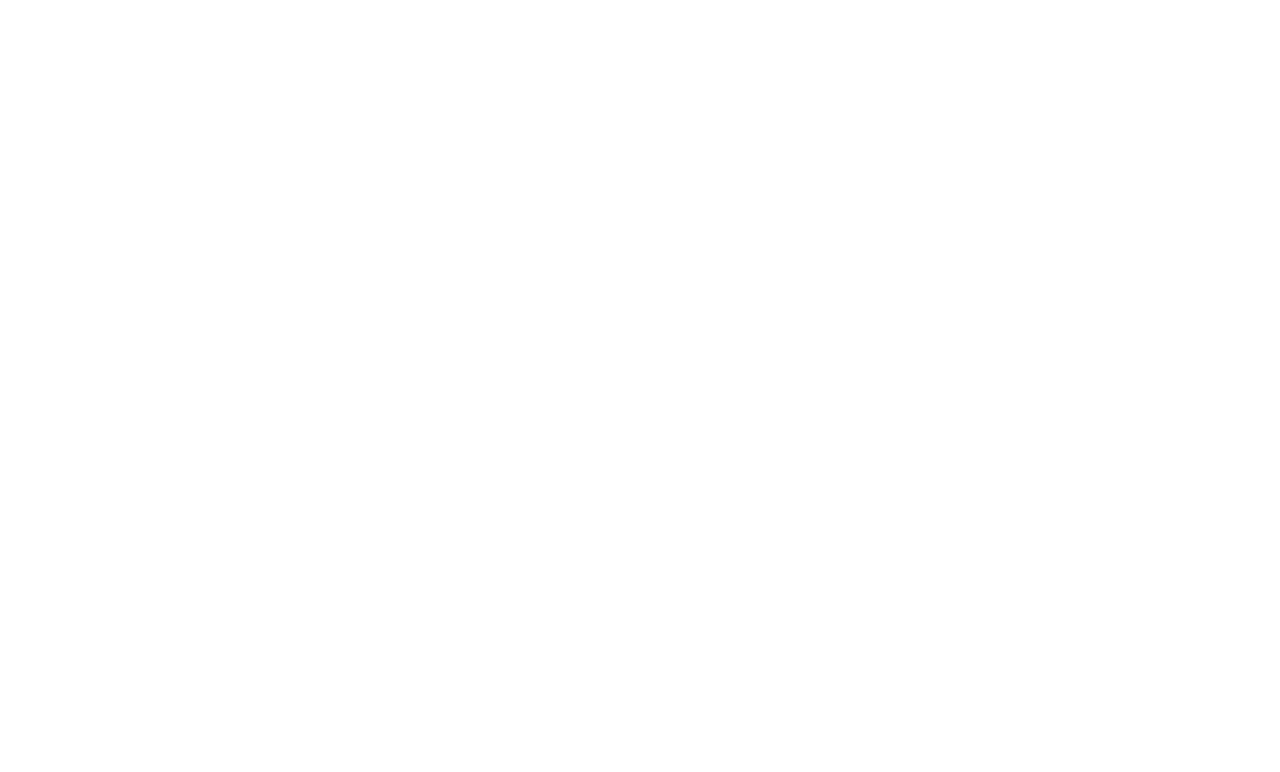
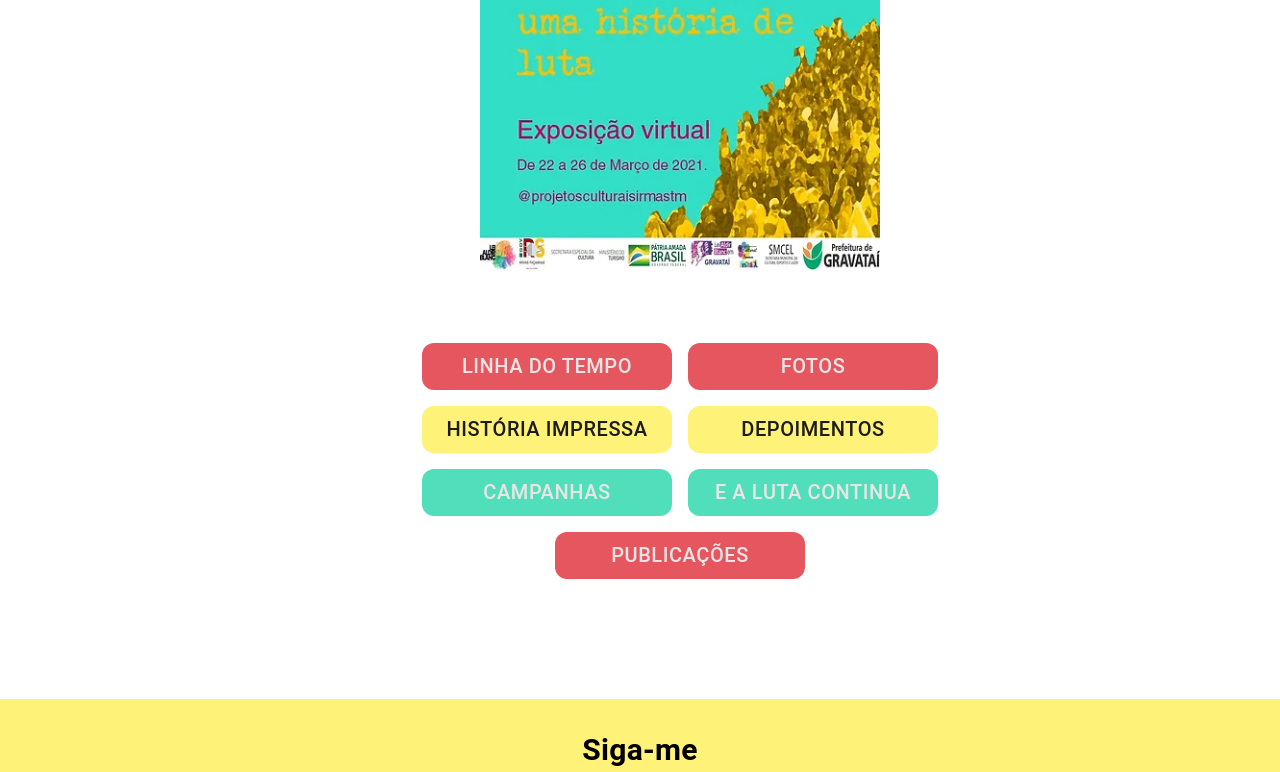
Before and after one commit to RuanF7/projetos_culturais_website, a Next.js app: page /spmg/Spmg in a window 1280 px wide. Shown: the part 2013-2785 px from the top of the page. Before the commit the page ends 1924 px from the top, so only its background shows below. Built offline with nearby package versions, Linux system fonts and the light colour scheme.

Commit message:
refactor: SPMG

```diff
--- /dev/null
+++ b/src/pages/spmg/Spmg.module.css
@@ -0,0 +1,5 @@
+.gridButtons {
+  display: grid;
+  grid-template-columns: 1fr 1fr;
+  margin-top: 60px;
+}
--- a/src/pages/spmg/Spmg.tsx
+++ b/src/pages/spmg/Spmg.tsx
@@ -2,8 +2,7 @@
 import { Box, Button, Typography } from '@mui/material'
 import React from 'react'
 import Image from 'next/image'
-import YouTubeIcon from '@mui/icons-material/YouTube';
-
+import styles from './Spmg.module.css'
 
 function Spmg() {
   return (
@@ -24,7 +23,7 @@
             alignItems: 'center',
             padding: 10,
           }}>
-          <Box>
+          <Box sx={{backgroundColor: 'secondary.main',}}>
             <Typography
               sx={{
                 fontSize: 20,
@@ -32,8 +31,8 @@
                 fontFamily: 'Open-sans',
                 textAlign: 'left',
                 paddingTop: 10,
-                marginRight: 52,
-                color: 'info.main',
+                marginRight: 54,
+                color: 'primary.main',
                 textDecoration: 'underline',
               }}>
               Exposição Virtual
@@ -44,6 +43,7 @@
             flexDirection: 'column',
             justifyContent: 'center',
             alignItems: 'center',
+            backgroundColor: 'primary.main',
           }}>
             <Typography className="irmastm"
               sx={{
@@ -112,8 +112,88 @@
                 height={400} />
             </a>
           </Box>
+          <Box sx={{ borderBottom: 2, borderColor: 'secondary.dark', width: 700, display: 'flex', alignSelf: 'center', marginTop: 20, }}></Box>
+          <Box sx={{ marginTop: 20 }}>
+            <Image src='/imagensSPMG/postagensSPMG.webp'
+              alt="Imagem do Video Apresentação do projeto"
+              width={400}
+              height={400}
+            />
+          </Box>
+          <Box className={styles.gridButtons}>
+              <Button
+                sx={{
+                  fontSize: 20,
+                  backgroundColor: 'secondary.main',
+                  color: 'warning.light',
+                  width: 250,
+                  margin: 1,
+                  borderRadius: 3
+                }}
+              >Linha do tempo</Button>
+              <Button
+                sx={{
+                  fontSize: 20,
+                  backgroundColor: 'secondary.main',
+                  color: 'warning.light',
+                  width: 250,
+                  margin: 1,
+                  borderRadius: 3,
+                }}
+              >Fotos</Button>
+              <Button
+                sx={{
+                  fontSize: 20,
+                  backgroundColor: 'primary.main',
+                  color: 'warning.main',
+                  width: 250,
+                  margin: 1,
+                  borderRadius: 3,
+                }}
+              >História Impressa</Button>
+              <Button
+                sx={{
+                  fontSize: 20,
+                  backgroundColor: 'primary.main',
+                  color: 'warning.main',
+                  width: 250,
+                  margin: 1,
+                  borderRadius: 3,
+                }}
+              >Depoimentos</Button>
+              <Button
+                sx={{
+                  fontSize: 20,
+                  backgroundColor: 'info.main',
+                  color: 'warning.light',
+                  width: 250,
+                  margin: 1,
+                  borderRadius: 3,
+                }}
+              >Campanhas</Button>
+              <Button
+                sx={{
+                  fontSize: 20,
+                  backgroundColor: 'info.main',
+                  color: 'warning.light',
+                  width: 250,
+                  margin: 1,
+                  borderRadius: 3,
+                }}
+              >E a luta continua</Button>
+            </Box>
+            <Button
+                sx={{
+                  fontSize: 20,
+                  backgroundColor: 'secondary.main',
+                  color: 'warning.light',
+                  width: 250,
+                  margin: 1,
+                  borderRadius: 3,
+                }}
+              >Publicações</Button>
+          </Box>
         </Box>
-      </Box>
     </>
   )
 }
```
Also changed, not shown: public/imagensSPMG/postagensSPMG.webp (added).
